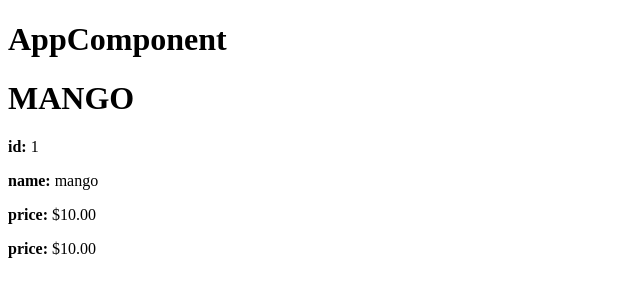
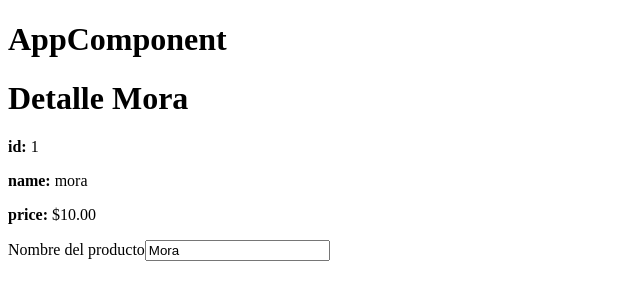
Before and after one commit to Experis-Upskilling-Program/Angular-Fundamentals-ECommerce, an Angular app: page / in a window 1280 px wide. Shown: the top 300 px of the page, without its empty margins (0-640 px from the left). Built offline with nearby package versions, Linux system fonts and the light colour scheme.

Commit message:
[+] product.component: Formulario usando 'Template Driven Form'

```diff
--- a/src/app/app.module.ts
+++ b/src/app/app.module.ts
@@ -2,10 +2,13 @@ import { NgModule } from '@angular/core';
 import { BrowserModule } from '@angular/platform-browser';
 
 import { AppRoutingModule } from './app-routing.module';
+
+/** Components */
 import { AppComponent } from './app.component';
 import { SaludoComponent } from './components/saludo/saludo.component';
 import { AdiosComponent } from './components/adios/adios.component';
 import { ProductsComponent } from './components/products/products.component';
+import { FormsModule } from '@angular/forms';
 
 @NgModule({
   declarations: [
@@ -16,7 +19,8 @@ import { ProductsComponent } from './components/products/products.component';
   ],
   imports: [
     BrowserModule,
-    AppRoutingModule
+    AppRoutingModule,
+    FormsModule
   ],
   providers: [],
   bootstrap: [AppComponent]
--- a/src/app/components/products/products.component.html
+++ b/src/app/components/products/products.component.html
@@ -1,8 +1,22 @@
-<h1>{{ product.name | uppercase }}</h1>
+<h1>Detalle {{ product.name }}</h1>
 <p><strong>id: </strong>{{ product.id }}</p>
 <p><strong>name: </strong>{{ product.name | lowercase }}</p>
 <p *ngIf="product?.price"><strong>price:</strong> {{ product.price | currency }}</p>
 
-<ng-template [ngIf]="product.price">
-    <strong>price:</strong> {{ product.price | currency }}
-</ng-template>
+<!-- Nueva Sintaxis para versiones superiores e iguales v17 -->
+<!-- {#if="product?.price"}
+    <p><strong>price:</strong> {{ product.price | currency }}</p>
+{/if} -->
+
+<!-- 1. Template Driven Form (Usada aqui): Logica del Formulario esta en la Vista -->
+<!-- 2. Reactive Forms: Logica del Formulario esta en la Clase  -->
+<div>
+    <label for="name">Nombre del producto</label>
+    <!-- two way data binding
+        [] Model a la Vista 'Campo formulario'
+        () Vista al Modelo 'Campo formulario'
+
+        NOTA: Patron nativo de Angular (MVVM, Model View, View Model)
+    -->
+    <input [(ngModel)]="product.name" id="name" type="text" placeholder="Ej: Lulo"/>
+</div>
--- a/src/app/components/products/products.component.ts
+++ b/src/app/components/products/products.component.ts
@@ -10,7 +10,7 @@ export class ProductsComponent {
   // Implementamos
   product: Product = {
     id: 1,
-    name: 'Mango',
+    name: 'Mora',
     price: 10
   }
 }
```
